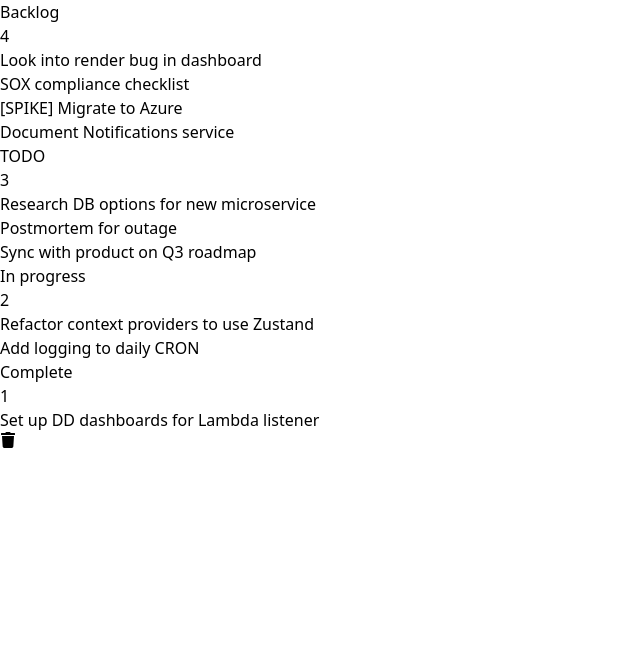
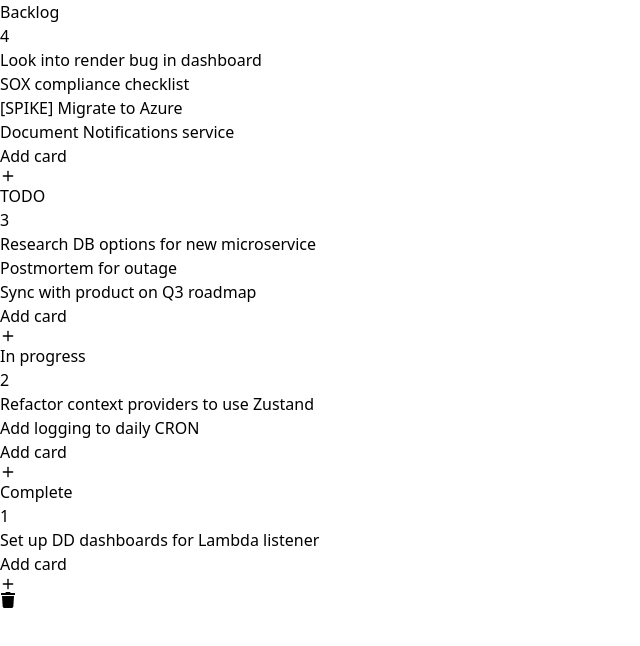
Before and after one commit to Coffeholic404/drag-and-drop, a React (Vite) app: page / in a window 1280 px wide. Shown: the top 646 px of the page, without its empty margins (0-640 px from the left). Built offline with nearby package versions, Linux system fonts and the light colour scheme.

Commit message:
setup the adding form

```diff
--- /dev/null
+++ b/src/component/AddCard.jsx
@@ -0,0 +1,56 @@
+/* eslint-disable no-unused-vars */
+/* eslint-disable react/prop-types */
+import { useState } from 'react'
+import { FiPlus } from 'react-icons/fi'
+export const AddCard = ({ column, setCards }) => {
+  const [text, setText] = useState('')
+  const [adding, setAdding] = useState(false)
+    const handleSubmit = (e) => {
+        e.preventDefault();
+        if(!text.trim().length) return;
+        const newCard = {
+            column,
+            title: text.trim(),
+            id: Math.random().toString(),
+        };
+        setCards((pv) => [...pv, newCard]);
+        setAdding(false);
+    }
+  return (
+    <>
+      {adding ? (
+        <form onSubmit={handleSubmit}>
+          <textarea
+            onChange={(e) => setText(e.target.value)}
+            autoFocus
+            placeholder="Add new Task..."
+            className=" w-full rounded border border-violet-400 bg-violet-400/20 p-3 text-sm text-neutral-50 placeholder-violet-300 foucs:outline-0"
+          ></textarea>
+          <div className="mt-1.5 flex items-center justify-end gap-1.5">
+            <button
+              onClick={() => setAdding(false)}
+              className=" px-3 py-1.5 text-sm text-neutral-400 transition-colors hover:text-neutral-50"
+            >
+              close
+            </button>
+            <button
+              type="submit"
+              className="flex items-center gap-1.5 rounded bg-neutral-50 px-3 py-1.5 text-sm text-neutral-950 transition-colors hover:bg-neutral-300"
+            >
+              <span>Add</span>
+              <FiPlus />
+            </button>
+          </div>
+        </form>
+      ) : (
+        <button
+          onClick={() => setAdding(true)}
+          className="flex w-full items-center gap-1.5 px-3 py-1.5 text-sm text-neutral-400 transition-colors hover:text-neutral-50"
+        >
+          <span>Add card</span>
+          <FiPlus />
+        </button>
+      )}
+    </>
+  )
+}
--- a/src/component/Column.jsx
+++ b/src/component/Column.jsx
@@ -2,6 +2,7 @@
 import { useState } from "react"
 import { Card } from "./Card";
 import { DropIndicator } from "./DropIndicator";
+import { AddCard } from "./AddCard";
 export const Column = ({title, headingColor, column, cards, setCards}) => {
     const [active, setActive] = useState(false);
     const filterCards = cards.filter((c) => c.column === column);
@@ -19,6 +20,7 @@
             return <Card key={c.id} {...c} />
         })}
         <DropIndicator beforeId="-1" column={column}/>
+        <AddCard column={column} setCards={setCards}/>
         </div>
 
         </div>
```
Also changed, not shown: 1 other file (tests, documents, lock files or other folders).
